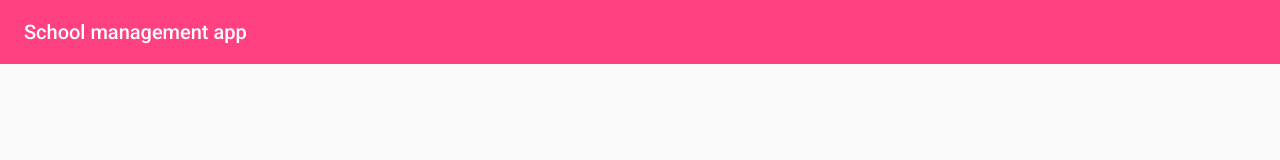
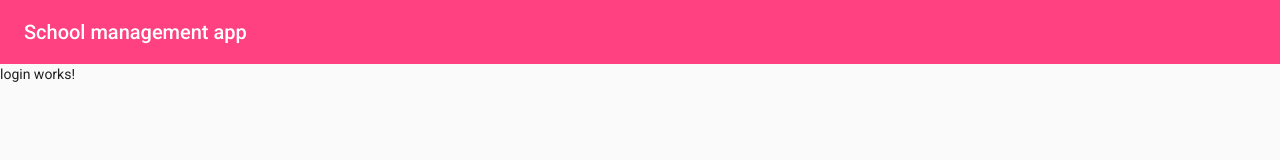
Before and after one commit to Adela1de/school-api-front, an Angular app: page /login in a window 1280 px wide. Before the commit this address led to /. Shown: the top 160 px of the page. Built offline with nearby package versions, Linux system fonts and the light colour scheme.

Commit message:
login components

```diff
--- a/src/app/app-routing.module.ts
+++ b/src/app/app-routing.module.ts
@@ -1,11 +1,16 @@
 import { NgModule } from '@angular/core';
 import { RouterModule, Routes } from '@angular/router';
 import { HomeComponent } from './components/views/home/home.component';
+import { LoginComponent } from './components/views/login/login.component';
 
 const routes: Routes = [
   {
     path: '',
     component: HomeComponent
+  },
+  {
+    path: 'login',
+    component: LoginComponent
   }
 ];
 
--- a/src/app/app.module.ts
+++ b/src/app/app.module.ts
@@ -14,6 +14,7 @@ import {MatSidenavModule} from '@angular/material/sidenav';
 import {MatListModule} from '@angular/material/list';
 import {MatCardModule} from '@angular/material/card';
 import { HomeComponent } from './components/views/home/home.component';
+import { LoginComponent } from './components/views/login/login.component';
 
 @NgModule({
   declarations: [
@@ -21,7 +22,8 @@ import { HomeComponent } from './components/views/home/home.component';
     HeaderComponent,
     FooterComponent,
     NavComponent,
-    HomeComponent
+    HomeComponent,
+    LoginComponent
   ],
   imports: [
     BrowserModule,
--- a/src/app/components/template/nav/nav.component.html
+++ b/src/app/components/template/nav/nav.component.html
@@ -4,7 +4,7 @@
         <a routerLink="" mat-list-item>
             <mat-icon color="accent">home</mat-icon>Home
         </a>
-        <a mat-list-item>
+        <a routerLink="/login"mat-list-item>
             <mat-icon color="accent">lock_open</mat-icon>Log in
         </a>
         <a mat-list-item>
--- a/src/app/components/template/nav/nav.component.ts
+++ b/src/app/components/template/nav/nav.component.ts
@@ -1,4 +1,5 @@
 import { Component, OnInit } from '@angular/core';
+import { Router } from '@angular/router';
 
 @Component({
   selector: 'app-nav',
--- /dev/null
+++ b/src/app/components/views/login/login.component.html
@@ -0,0 +1 @@
+<p>login works!</p>
--- /dev/null
+++ b/src/app/components/views/login/login.component.ts
@@ -0,0 +1,15 @@
+import { Component, OnInit } from '@angular/core';
+
+@Component({
+  selector: 'app-login',
+  templateUrl: './login.component.html',
+  styleUrls: ['./login.component.css']
+})
+export class LoginComponent implements OnInit {
+
+  constructor() { }
+
+  ngOnInit(): void {
+  }
+
+}
```
Also changed, not shown: src/app/components/views/login/login.component.css (added).
